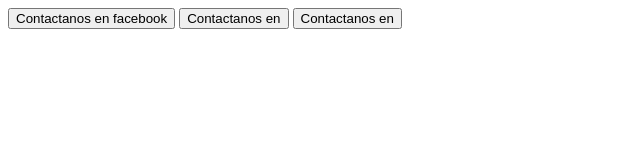
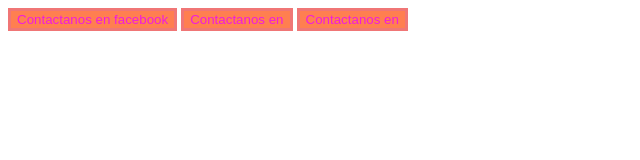
Before and after one commit to JimmyVazz/landingPageBlog, a plain HTML site: page contacto.html in a window 1280 px wide. Shown: the whole page, without its empty margins (0-640 px from the left). Drawn offline with Linux system fonts and the light colour scheme.

Commit message:
se modifico contactos

```diff
--- /dev/null
+++ b/assets/styles/contactos.css
@@ -0,0 +1,8 @@
+button{
+
+    color : rgb(240, 28, 222);
+    border: solid rgb(240, 118, 118);
+    background: coral;
+    text-decoration: none;
+
+}
--- a/contacto.html
+++ b/contacto.html
@@ -4,7 +4,9 @@
     <meta charset="UTF-8">
     <meta name="viewport" content="width=device-width, initial-scale=1.0">
     <meta http-equiv="X-UA-Compatible" content="ie=edge">
+    <link rel="stylesheet" href="./assets/styles/contactos.css">
     <title>contactos</title>
+
 </head>
 <body>
     <button name="button">Contactanos en facebook</button>
```
